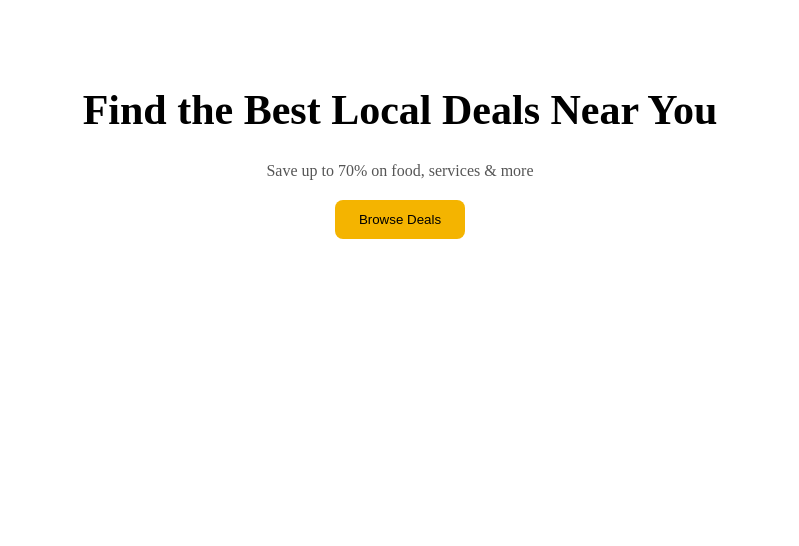
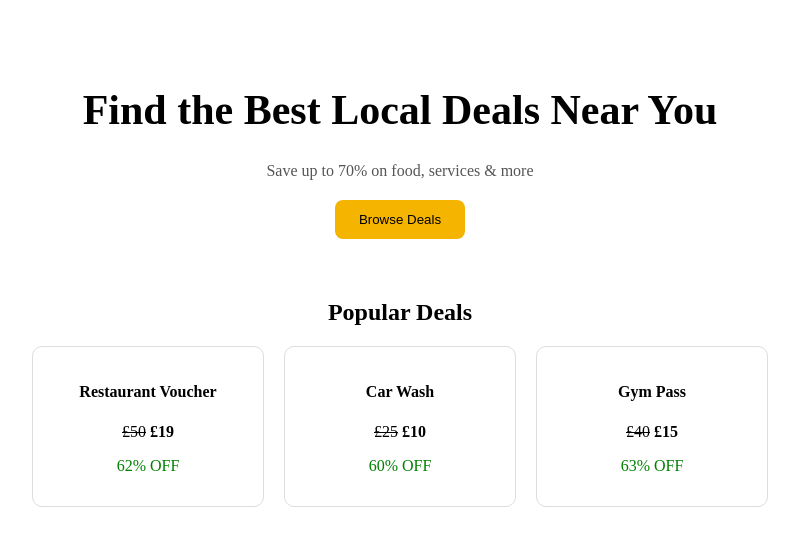
Before and after one commit to MisTrifler/Create-a-new-repository, a Next.js app: page / in a window 1280 px wide. Shown: the top 546 px of the page, without its empty margins (240-1039 px from the left). Built offline with nearby package versions, Linux system fonts and the light colour scheme.

Commit message:
Update index.js

```diff
--- a/pages/index.js
+++ b/pages/index.js
@@ -1 +1,58 @@
-export { default } from '../app.jsx'
+export default function Home() {
+  const deals = [
+    { title: "Restaurant Voucher", old: 50, price: 19 },
+    { title: "Car Wash", old: 25, price: 10 },
+    { title: "Gym Pass", old: 40, price: 15 }
+  ];
+
+  return (
+    <div style={{ textAlign: "center", padding: "50px" }}>
+      <h1 style={{ fontSize: "42px" }}>
+        Find the Best Local Deals Near You
+      </h1>
+
+      <p style={{ color: "#555", marginBottom: "20px" }}>
+        Save up to 70% on food, services & more
+      </p>
+
+      <button
+        style={{
+          padding: "12px 24px",
+          background: "#f4b400",
+          border: "none",
+          borderRadius: "8px",
+          cursor: "pointer",
+          marginBottom: "40px"
+        }}
+      >
+        Browse Deals
+      </button>
+
+      <h2>Popular Deals</h2>
+
+      <div style={{
+        display: "flex",
+        gap: "20px",
+        justifyContent: "center",
+        marginTop: "20px"
+      }}>
+        {deals.map((d, i) => (
+          <div key={i} style={{
+            border: "1px solid #ddd",
+            padding: "15px",
+            borderRadius: "10px",
+            width: "200px"
+          }}>
+            <h4>{d.title}</h4>
+            <p>
+              <s>£{d.old}</s> <b>£{d.price}</b>
+            </p>
+            <p style={{ color: "green" }}>
+              {Math.round(((d.old - d.price) / d.old) * 100)}% OFF
+            </p>
+          </div>
+        ))}
+      </div>
+    </div>
+  );
+}
```
